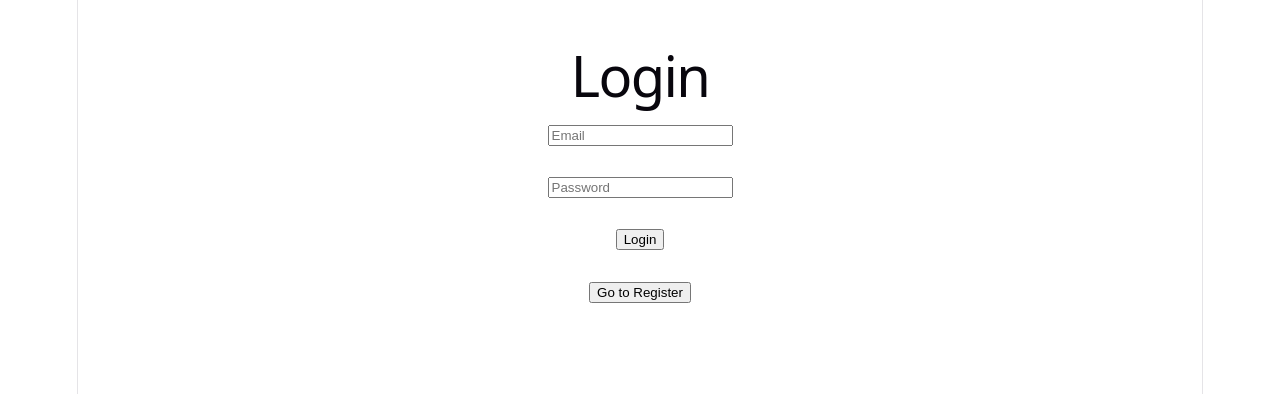
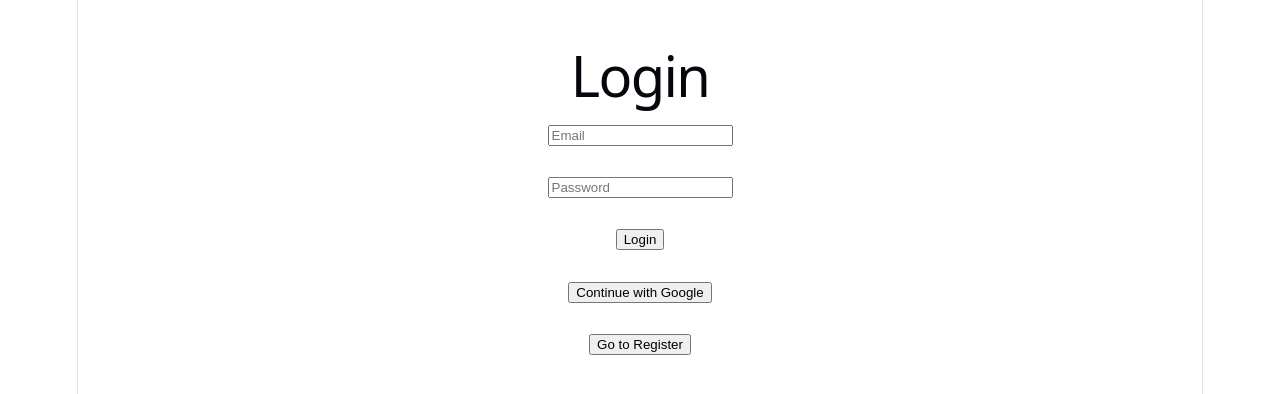
Before and after one commit to 2810chethan/expensetrackerproject, a React (Vite) app in the folder client/: page / in a window 1280 px wide. Shown: the top 394 px of the page. Built offline with nearby package versions, Linux system fonts and the light colour scheme.

Commit message:
added google authentication

```diff
--- /dev/null
+++ b/client/src/firebase.js
@@ -0,0 +1,16 @@
+import { initializeApp } from "firebase/app";
+import { getAuth, GoogleAuthProvider } from "firebase/auth";
+
+const firebaseConfig = {
+  apiKey: "AIzaSyA-5oDxqGu-fSJuXubVryPfpUXqPpCLB90",
+  authDomain: "expensetracker-60b39.firebaseapp.com",
+  projectId: "expensetracker-60b39",
+  storageBucket: "expensetracker-60b39.firebasestorage.app",
+  messagingSenderId: "62104910352",
+  appId: "1:62104910352:web:7b8701c9470b7e09466895"
+};
+
+const app = initializeApp(firebaseConfig);
+
+export const auth = getAuth(app);
+export const provider = new GoogleAuthProvider();
--- a/client/src/pages/Login.jsx
+++ b/client/src/pages/Login.jsx
@@ -1,6 +1,9 @@
 import { useState } from "react";
 import axios from "axios";
 import { useNavigate } from "react-router-dom";
+
+import { signInWithPopup } from "firebase/auth";
+import { auth, provider } from "../firebase";
 
 const API_URL = "https://expensetrackerproject-3.onrender.com";
 
@@ -19,6 +22,7 @@ function Login() {
     });
   };
 
+  // Normal Login
   const handleLogin = async () => {
     try {
       const res = await axios.post(
@@ -35,9 +39,28 @@ function Login() {
       alert("Login Successful");
 
       navigate("/dashboard");
+
     } catch (err) {
       alert("Login Failed. Check email/password or backend.");
       console.log(err);
+    }
+  };
+
+  // Google Login
+  const handleGoogleLogin = async () => {
+    try {
+      const result = await signInWithPopup(auth, provider);
+
+      localStorage.setItem("userName", result.user.displayName);
+      localStorage.setItem("userEmail", result.user.email);
+
+      alert("Google Login Successful");
+
+      navigate("/dashboard");
+
+    } catch (err) {
+      console.log(err);
+      alert("Google Login Failed");
     }
   };
 
@@ -69,6 +92,12 @@ function Login() {
 
       <br /><br />
 
+      <button onClick={handleGoogleLogin}>
+        Continue with Google
+      </button>
+
+      <br /><br />
+
       <button onClick={() => navigate("/register")}>
         Go to Register
       </button>
```
